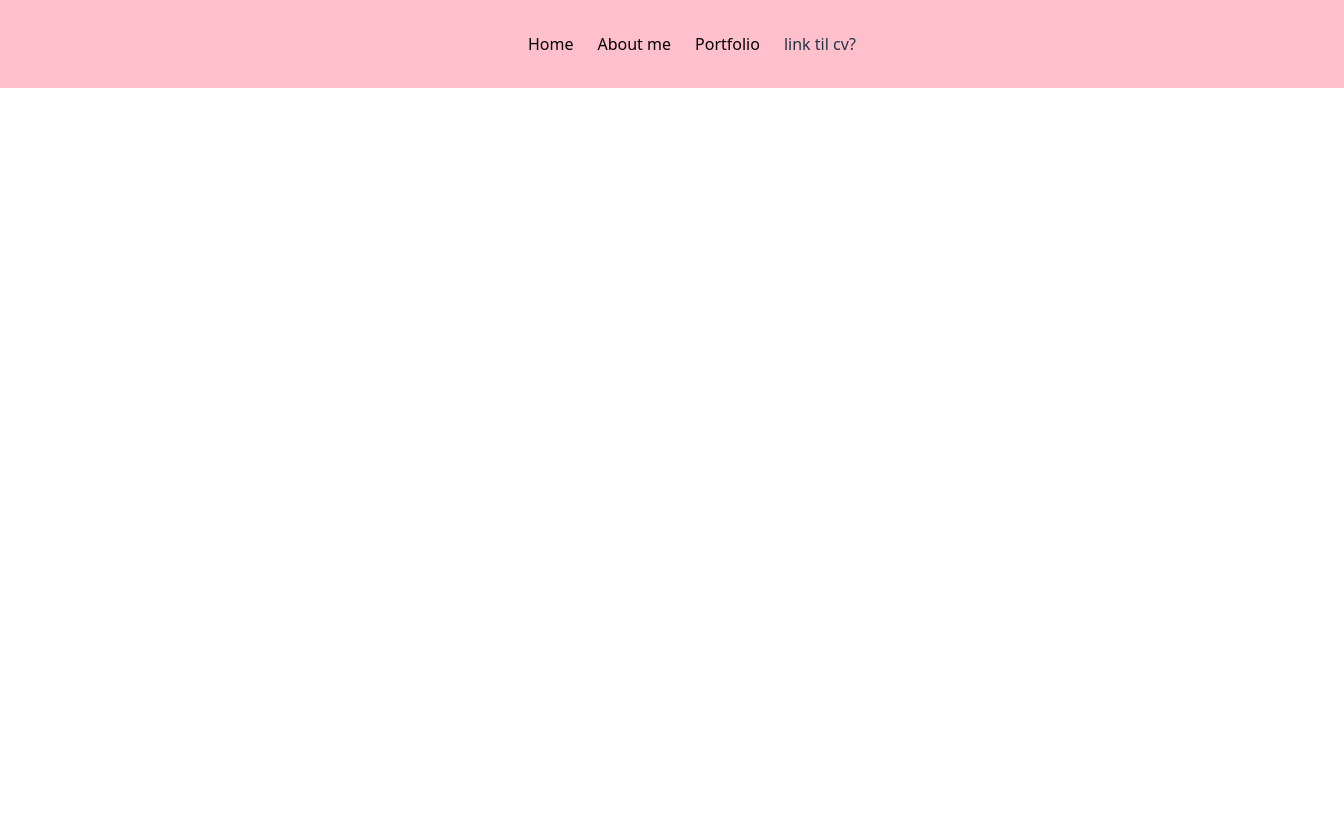
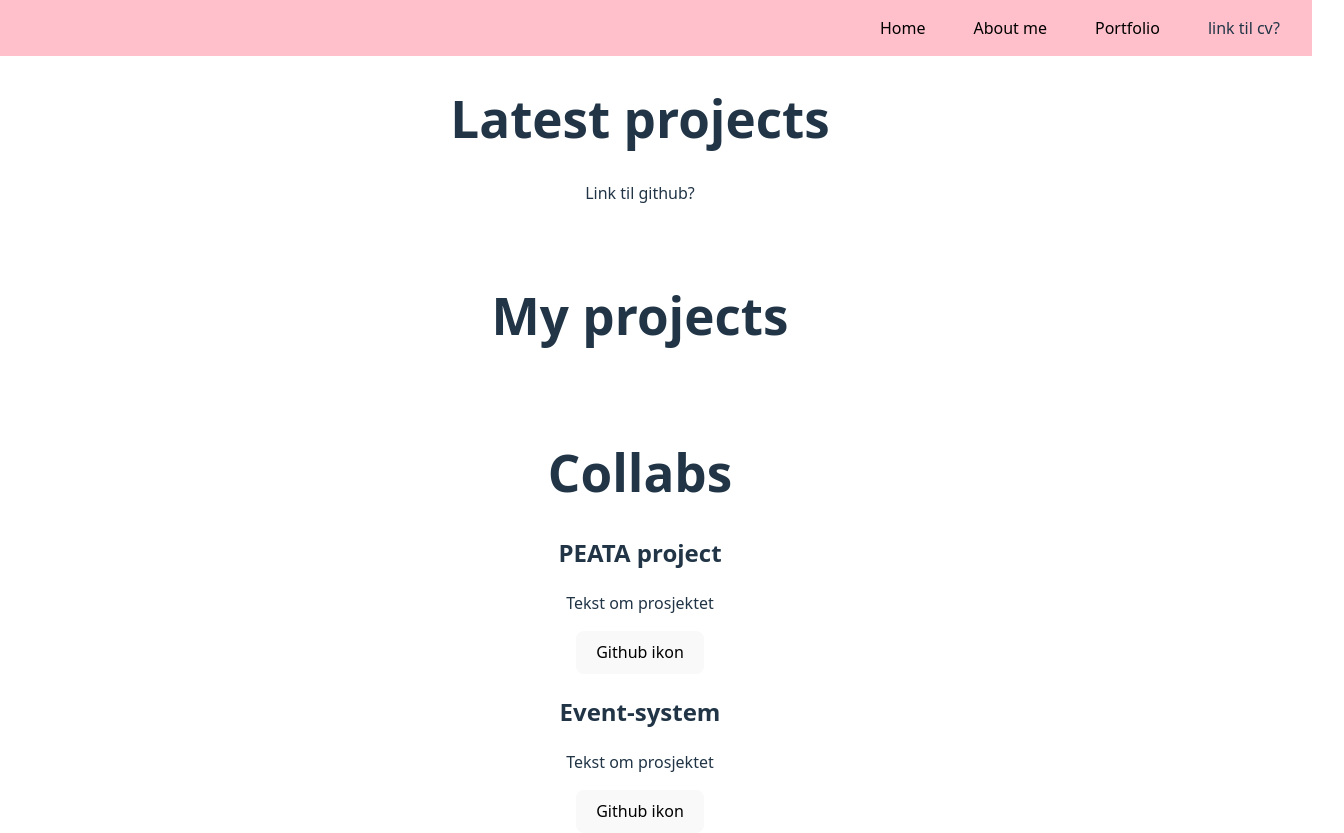
Before and after one commit to Odanostdahl/portfolio, a React (Vite) app: page /portfolio in a window 1280 px wide. Shown: the whole page, 1344 px wide, since content can reach past the window. Before the commit the page ends 800 px from the top, so only its background shows below. Built offline with nearby package versions, Linux system fonts and the light colour scheme.

Commit message:
Starting on portfolio

```diff
--- a/src/AboutMe.tsx
+++ b/src/AboutMe.tsx
@@ -92,21 +92,23 @@ function AboutMe() {
                     </div>
 
                     <div className="other">
-                    <img id="other-img" src={spring}/>
-                    <p>Spring boot</p>
+                        <img id="other-img" src={react}/>
+                        <p>React</p>
                     </div>
 
                     <div className="other">
-                    <img id="other-img" src={react}/>
-                    <p>React</p>
+                        <img id="other-img" src={spring}/>
+                        <p>Spring boot</p>
                     </div>
                 </div>
             </div>
 
+            <div className="education">
+                <h1>Education</h1>
+            </div>
 
-            <div className="projects">
-                <h1>Latest projects </h1>
-                <p>Link til github?</p>
+            <div className="volenteer">
+                <h1>Volunteering</h1>
             </div>
         </>
     );
--- a/src/Home.tsx
+++ b/src/Home.tsx
@@ -1,4 +1,5 @@
 import './css/App.css'
+import AboutMe from "./AboutMe.tsx";
 
 function Home() {
 
@@ -21,6 +22,8 @@ function Home() {
 
         </div>
         </div>
+
+          <AboutMe />
       </>
   );
 }
--- a/src/Portfolio.tsx
+++ b/src/Portfolio.tsx
@@ -2,7 +2,39 @@
 function Portfolio() {
     return (
         <>
+            <div className="latest-projects">
+                <h1>Latest projects </h1>
+                <p>Link til github?</p>
+            </div>
+            <div className="projects">
+                <h1>My projects</h1>
+
+            </div>
+
+            <div className="collabs">
+                <h1>Collabs</h1>
+                <div className="collab-grid">
+                    <div className="collab-card">
+                        <h2>PEATA project</h2>
+                        <p>Tekst om prosjektet</p>
+                        <a href="link">
+                            <button className="link-btn">Github ikon</button>
+                        </a>
+                    </div>
+
+                    <div className="collab-card">
+                        <h2>Event-system</h2>
+                        <p>Tekst om prosjektet</p>
+                        <a href="link">
+                            <button className="link-btn">Github ikon</button>
+                        </a>
+                    </div>
+                </div>
+            </div>
+
+
         </>
     );
 }
+
 export default Portfolio
--- a/src/css/navbar.css
+++ b/src/css/navbar.css
@@ -1,10 +1,10 @@
 .navbar{
     display: flex;
-    justify-content: center;
+    justify-content: right;
     align-items: center;
     background-color: pink;
-    padding: 1rem 2rem;
     position: sticky;
+    padding-right: 2rem;
     top: 0;
     z-index: 1000;
     width: 100%;
@@ -13,7 +13,7 @@
 .nav-links{
     list-style: none;
     display: flex;
-    gap: 1.5rem;
+    gap: 3rem;
 }
 
 .nav-links a{
```
Lines whose indentation alone changed are shown as unchanged.
